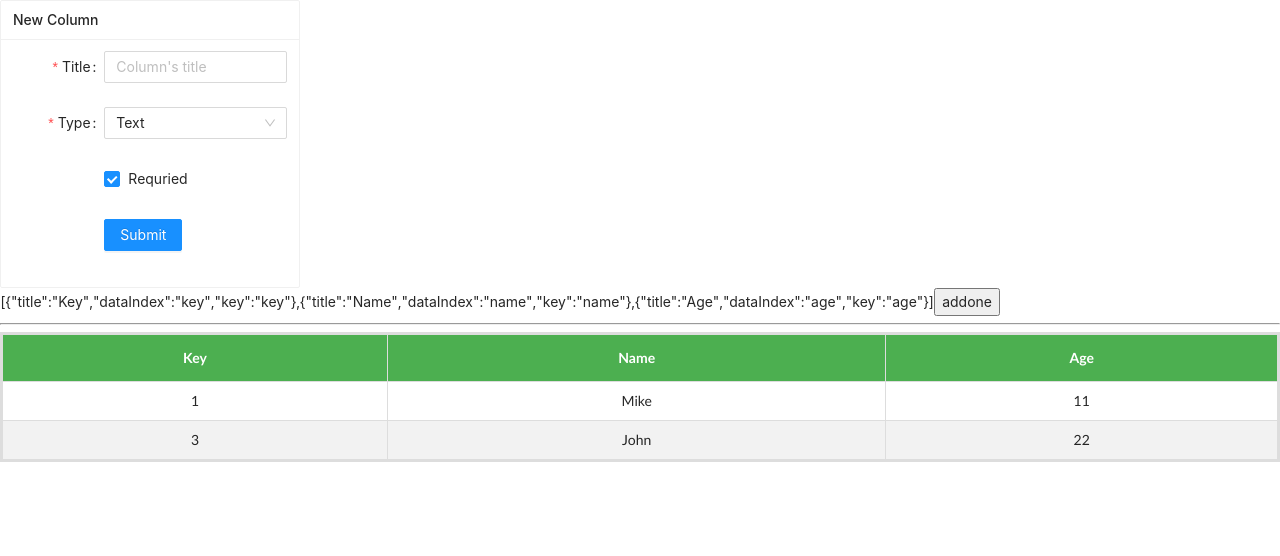
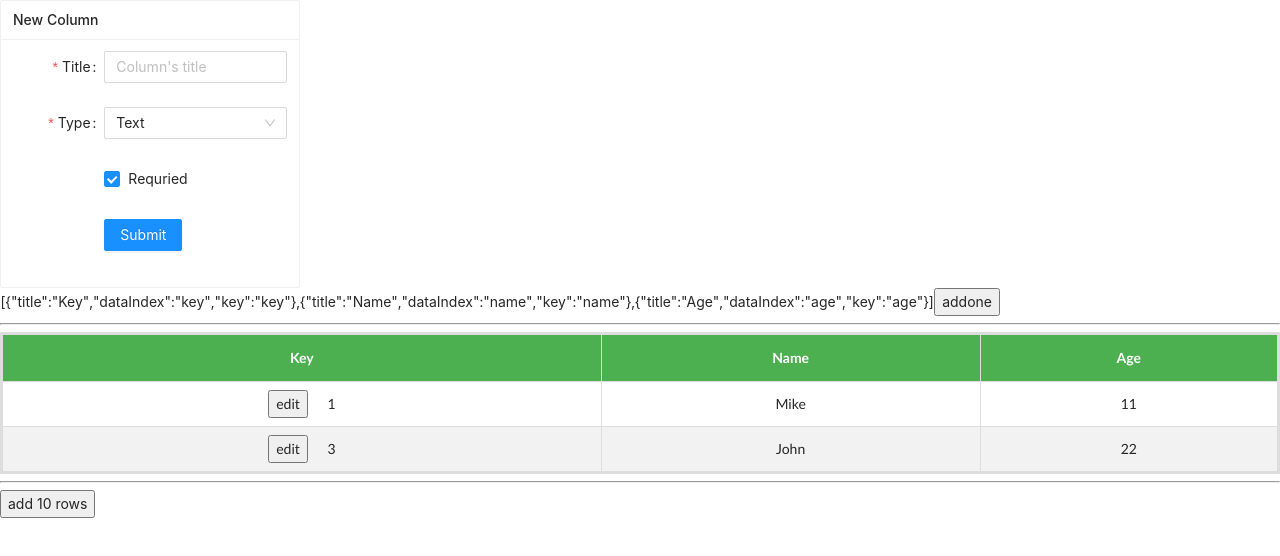
Before and after one commit to ZamurVedovatto/spreadsheet-exam, a React (Create React App) app: page / in a window 1280 px wide. Shown: the top 556 px of the page. Built offline with nearby package versions, Linux system fonts and the light colour scheme.

Commit message:
td dinamically rendering

```diff
--- a/src/components/DataTable.js
+++ b/src/components/DataTable.js
@@ -1,17 +1,56 @@
 import './DataTable.css'
+import { useState, useEffect } from "react";
 
 export default function DataTable({ columns, dataSource }) {
+  const [inEditMode, setInEditMode] = useState({
+    status: false,
+    rowKey: null
+  });
+
+  const onEdit = ({id, currentUnitPrice}) => {
+    setInEditMode({
+      status: true,
+      rowKey: id
+    })
+    // setUnitPrice(currentUnitPrice);
+  }
+
+  const onSave = ({id, newUnitPrice}) => {
+    // updateInventory({id, newUnitPrice});
+  }
+
+  const onCancel = () => {
+    // reset the inEditMode state value
+    setInEditMode({
+      status: false,
+      rowKey: null
+    })
+    // reset the unit price state value
+    // setUnitPrice(null);
+  }
+
+  const KeyRow = ({ column, columnData }) => {
+    return <td key={column.key}><button style={{ marginRight: '1rem' }} onClick={onEdit}>edit</button> {columnData[`${column.key}`]}</td>
+  }
+
+  const SimpleRow = ({ column, columnData }) => {
+    return <td key={column.key}>{columnData[`${column.key}`]}</td>
+  }
 
   const renderTableData = () => {
     return dataSource.map((columnData, index) => {
-        const { key, name, age } = columnData;
-        return (
-          <tr key={index}>
-            { columns.map(column => <td key={column.key}>{columnData[`${column.key}`]}</td>)}
-          </tr>
+      return (
+        <tr key={index}>
+          { columns.map(column => {
+            return column.key === 'key' ? <KeyRow column={column} columnData={columnData}></KeyRow> : <SimpleRow column={column} columnData={columnData}></SimpleRow>
+            // return <td key={column.key}>{columnData[`${column.key}`]}</td>
+          })}
+        </tr>
       )
     })
   }
+
+
 
   return (
 
--- a/src/components/Spreadsheet.js
+++ b/src/components/Spreadsheet.js
@@ -49,6 +49,8 @@ export default function Spreadsheet() {
         columns={columns}
         dataSource={dataSource}
       ></DataTable>
+      <hr />
+      <button onClick={addOne}>add 10 rows</button>
     </>
   )
 }
```
Also changed, not shown: 1 other file (tests, documents, lock files or other folders).
